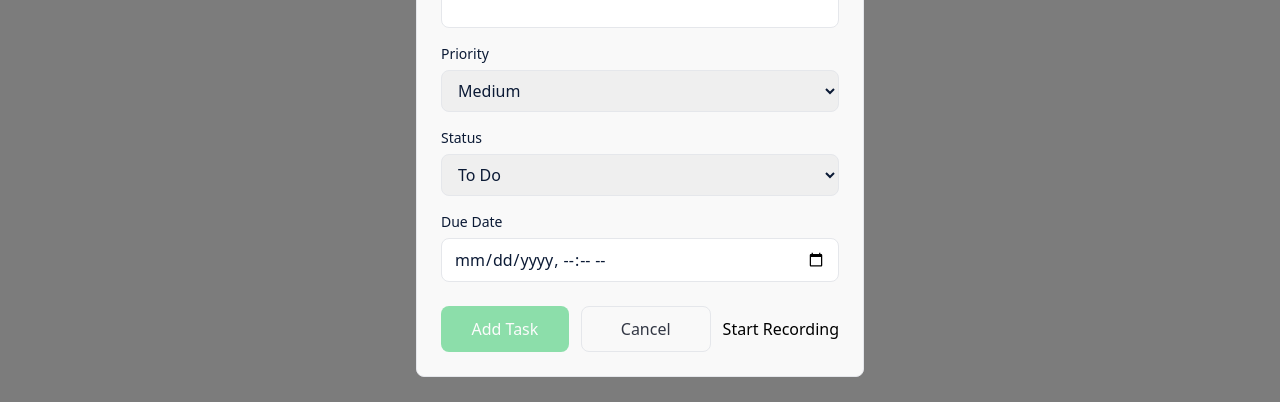
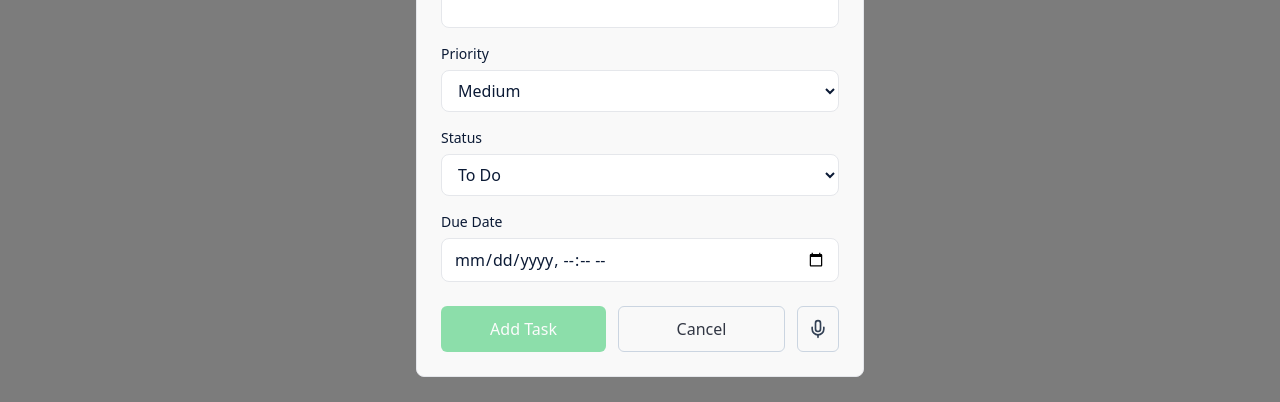
Before and after one commit to Rashid-123/AerChain, a React (Vite) app in the folder client/: page /list in a window 1280 px wide. Both pictures are taken after typing "Sample" into the empty fields and a click on the button "Add task". Shown: the part 336-738 px from the top of the page. Built offline with nearby package versions, Linux system fonts and the light colour scheme; no server answers.

Commit message:
Imroved teh Ui for Recording

```diff
--- a/client/src/components/VoiceRecorder.tsx
+++ b/client/src/components/VoiceRecorder.tsx
@@ -1,17 +1,22 @@
+
 import { useState, useRef } from "react";
 import axios from "axios";
+import { Mic, Square } from "lucide-react";
 
 interface Props {
   setRecording: (val: boolean) => void;
   setLoading: (val: boolean) => void;
+  loading: boolean;
   onData: (data: any) => void;
 }
-const VoiceRecorder = ({setRecording, setLoading, onData} : Props) => {
+
+const VoiceRecorder = ({ setRecording, setLoading, loading, onData }: Props) => {
   const [mediaRecorder, setMediaRecorder] = useState<MediaRecorder | null>(null);
-  const[isRecording , setIsRecording] = useState<boolean>(false);
+  const [isRecording, setIsRecording] = useState<boolean>(false);
   const audioChunks = useRef<Blob[]>([]);
 
   const startRecording = async () => {
+    try {
       const stream = await navigator.mediaDevices.getUserMedia({ audio: true });
       const recorder = new MediaRecorder(stream);
 
@@ -23,10 +28,12 @@ const VoiceRecorder = ({setRecording, setLoading, onData} : Props) => {
 
       recorder.start();
 
-
       setMediaRecorder(recorder);
       setRecording(true);
       setIsRecording(true);
+    } catch (err) {
+      console.error("Error accessing microphone:", err);
+    }
   };
 
   const stopRecording = async () => {
@@ -50,10 +57,9 @@ const VoiceRecorder = ({setRecording, setLoading, onData} : Props) => {
         });
 
         onData(res.data);
-
       } catch (err: any) {
         console.error(err);
-      }finally{
+      } finally {
         setLoading(false);
       }
     };
@@ -62,9 +68,23 @@ const VoiceRecorder = ({setRecording, setLoading, onData} : Props) => {
   return (
     <>
       {!isRecording ? (
-        <button onClick={startRecording}> Start Recording</button>
+        <button
+          disabled={loading}
+          onClick={startRecording}
+          className="p-2.5 border border-slate-300 rounded-md hover:bg-slate-100 transition-colors disabled:opacity-50 disabled:cursor-not-allowed"
+          title="Start voice recording"
+        >
+          <Mic size={20} className="text-slate-700" />
+        </button>
       ) : (
-        <button onClick={stopRecording}> Stop Recording</button>
+        <button
+          onClick={stopRecording}
+          className="px-4 py-2 bg-red-500 text-white rounded-md hover:bg-red-400 transition-colors font-medium flex items-center gap-2"
+          title="Stop recording"
+        >
+          <Square size={16} fill="currentColor" />
+          Stop
+        </button>
       )}
     </>
   );
--- a/client/src/components/tasks/AddTaskModel.tsx
+++ b/client/src/components/tasks/AddTaskModel.tsx
@@ -1,9 +1,11 @@
+
 import Modal from "../ui/Modal";
 import { useEffect, useState } from "react";
 import { useDispatch } from "react-redux";
 import { AppDispatch } from "../../redux/store";
 import { createTask, fetchTasks } from "../../redux/tasks/tasksThunks";
 import VoiceRecorder from "../VoiceRecorder";
+import { Mic, Loader } from "lucide-react";
 
 interface Props {
     open: boolean;
@@ -51,15 +53,30 @@ const AddTaskModal = ({ open, onClose }: Props) => {
             <h3 className="text-xl font-semibold text-text1 mb-6">Add New Task</h3>
 
             <div className="relative mb-6">
+                 {/* overlay to hide the form  */}
                 {(recording || loading) && (
-                    <div className="absolute inset-0 bg-black bg-opacity-60 flex justify-center items-center text-white text-xl z-10 rounded-lg">
-                        {recording && <div>🎤 Listening...</div>}
-                        {loading && <div>⏳ Processing voice...</div>}
+                    <div className="absolute inset-0 bg-bg1 flex flex-col justify-center items-center z-10 gap-3">
+                        {recording && (
+                            <>
+                                <div className="relative">
+                                    <Mic size={48} className="text-gray-500 animate-pulse" />
+                                    <div className="absolute inset-0 animate-ping">
+                                        <Mic size={48} className="text-gray-500 opacity-75" />
+                                    </div>
+                                </div>
+                                <p className="text-gray-500 font-medium">Recording...</p>
+                            </>
+                        )}
+                        {loading && (
+                            <>
+                                <Loader size={48} className="text-gray-500 animate-spin" />
+                                <p className="text-gray-500 font-medium">Processing...</p>
+                            </>
+                        )}
                     </div>
                 )}
 
                 <div className="flex flex-col gap-4">
-
                     <div className="flex flex-col gap-1.5">
                         <label htmlFor="title" className="text-sm font-medium text-text1">
                             Title <span className="text-red-500">*</span>
@@ -69,10 +86,9 @@ const AddTaskModal = ({ open, onClose }: Props) => {
                             value={form.title}
                             onChange={(e) => setForm({ ...form, title: e.target.value })}
                             placeholder="Enter task title"
-                            className="px-3 py-2 text-text1 border border-border1 rounded-lg focus:outline-none focus:border-border2 focus:ring-1 focus:ring-border2 transition-colors"
+                            className="px-3 py-2 text-text1 border border-border1 rounded-lg focus:outline-none focus:border-border2 focus:ring-1 focus:ring-border2 transition-colors bg-white"
                         />
                     </div>
-
 
                     <div className="flex flex-col gap-1.5">
                         <label htmlFor="description" className="text-sm font-medium text-text1">
@@ -84,10 +100,9 @@ const AddTaskModal = ({ open, onClose }: Props) => {
                             onChange={(e) => setForm({ ...form, description: e.target.value })}
                             placeholder="Enter task description"
                             rows={3}
-                            className="px-3 py-2 text-text1 border border-border1 rounded-lg focus:outline-none focus:border-border2 focus:ring-1 focus:ring-border2 resize-none transition-colors"
+                            className="px-3 py-2 text-text1 border border-border1 rounded-lg focus:outline-none focus:border-border2 focus:ring-1 focus:ring-border2 resize-none transition-colors bg-white"
                         />
                     </div>
-
 
                     <div className="flex flex-col gap-1.5">
                         <label htmlFor="priority" className="text-sm font-medium text-text1">
@@ -97,14 +112,13 @@ const AddTaskModal = ({ open, onClose }: Props) => {
                             id="priority"
                             value={form.priority}
                             onChange={(e) => setForm({ ...form, priority: e.target.value })}
-                            className="px-3 py-2 text-text1 border border-border1 rounded-lg focus:outline-none focus:border-border2 focus:ring-1 focus:ring-border2 transition-colors"
+                            className="px-3 py-2 text-text1 border border-border1 rounded-lg focus:outline-none focus:border-border2 focus:ring-1 focus:ring-border2 transition-colors bg-white"
                         >
                             <option value="low">Low</option>
                             <option value="medium">Medium</option>
                             <option value="high">High</option>
                         </select>
                     </div>
-
 
                     <div className="flex flex-col gap-1.5">
                         <label htmlFor="status" className="text-sm font-medium text-text1">
@@ -114,14 +128,13 @@ const AddTaskModal = ({ open, onClose }: Props) => {
                             id="status"
                             value={form.status}
                             onChange={(e) => setForm({ ...form, status: e.target.value })}
-                            className="px-3 py-2 text-text1 border border-border1 rounded-lg focus:outline-none focus:border-border2 focus:ring-1 focus:ring-border2 transition-colors"
+                            className="px-3 py-2 text-text1 border border-border1 rounded-lg focus:outline-none focus:border-border2 focus:ring-1 focus:ring-border2 transition-colors bg-white"
                         >
                             <option value="To Do">To Do</option>
                             <option value="In Progress">In Progress</option>
                             <option value="Done">Done</option>
                         </select>
                     </div>
-
 
                     <div className="flex flex-col gap-1.5">
                         <label htmlFor="dueDate" className="text-sm font-medium text-text1">
@@ -132,7 +145,7 @@ const AddTaskModal = ({ open, onClose }: Props) => {
                             type="datetime-local"
                             value={form.dueDate}
                             onChange={(e) => setForm({ ...form, dueDate: e.target.value })}
-                            className="px-3 py-2 text-text1 border border-border1 rounded-lg focus:outline-none focus:border-border2 focus:ring-1 focus:ring-border2 transition-colors"
+                            className="px-3 py-2 text-text1 border border-border1 rounded-lg focus:outline-none focus:border-border2 focus:ring-1 focus:ring-border2 transition-colors bg-white"
                         />
                     </div>
                 </div>
@@ -141,20 +154,21 @@ const AddTaskModal = ({ open, onClose }: Props) => {
             <div className="flex gap-3">
                 <button
                     onClick={addTask}
-                    disabled={!form.title.trim()}
-                    className="flex-1 px-4 py-2.5 bg-green-500 text-white rounded-lg hover:bg-green-600 transition-colors font-medium disabled:opacity-50 disabled:cursor-not-allowed"
+                    disabled={!form.title.trim() || recording || loading}
+                    className="flex-1 px-4 py-2.5 bg-green-500 text-white rounded-md hover:bg-green-600 transition-colors font-medium disabled:opacity-50 disabled:cursor-not-allowed"
                 >
                     Add Task
                 </button>
                 <button
                     onClick={onClose}
-                    className="flex-1 px-4 py-2.5 text-text2 rounded-lg hover:bg-bg2 transition-colors border border-border1 font-medium"
+                    className="flex-1 px-4 py-2.5 text-text2 rounded-md hover:bg-bg2 transition-colors border border-slate-300 font-medium"
                 >
                     Cancel
                 </button>
                 <VoiceRecorder
                     setRecording={setRecording}
                     setLoading={setLoading}
+                    loading={loading}
                     onData={(data) => setForm({
                         title: data.title || "",
                         description: data.description || "",
--- a/client/src/components/tasks/TaskRow.tsx
+++ b/client/src/components/tasks/TaskRow.tsx
@@ -15,7 +15,7 @@ const TaskRow = ({ task, onEdit, onDelete }: Props) => {
     };
 
     const getPriorityColors = (priority: string) => {
-        switch (priority.toLowerCase()) {
+        switch (priority?.toLowerCase()) {
             case 'high':
                 return {
                     bg: 'bg-r3',
```
Lines whose indentation alone changed are shown as unchanged.
